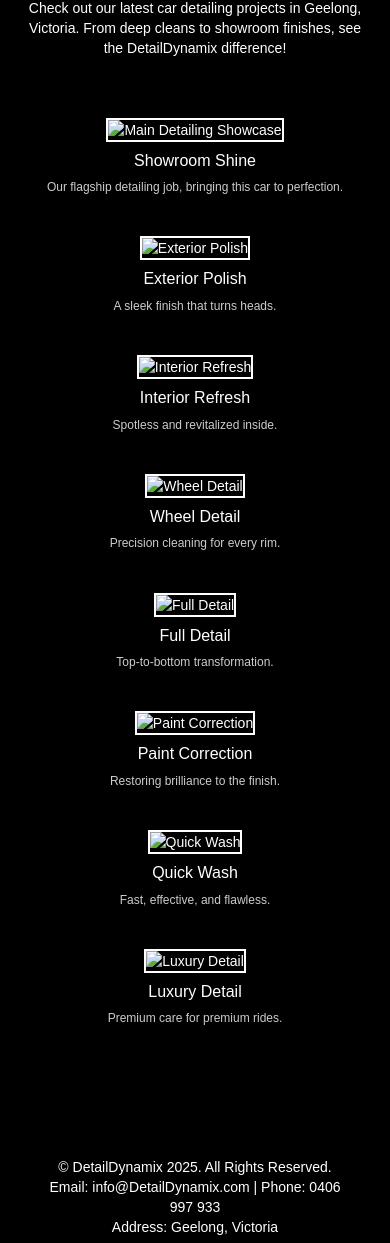
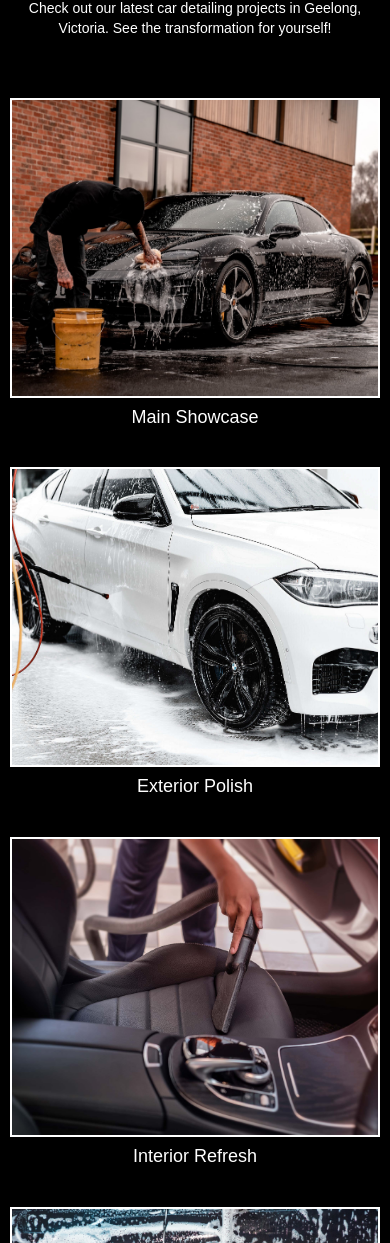
Before and after one commit to Sunderlandcash/Kobe-Car-Wash-, a plain HTML site: page gallery.html in a window 390 px wide. Shown: the part 211-1454 px from the top of the page. Drawn offline with nearby package versions, Linux system fonts and the light colour scheme; a web font is replaced by a local one.

Commit message:
Update gallery.html

```diff
--- a/gallery.html
+++ b/gallery.html
@@ -4,8 +4,8 @@
     <title>Gallery - DetailDynamix</title>
     <meta charset="UTF-8">
     <meta http-equiv="X-UA-Compatible" content="IE=edge,chrome=1">
-    <meta name="keywords" content="car detailing, Geelong, Victoria, auto care, gallery">
-    <meta name="description" content="Explore the DetailDynamix gallery showcasing our expert car detailing work in Geelong, Victoria. See the shine for yourself!">
+    <meta name="keywords" content="car detailing, Geelong, Victoria, gallery, auto care">
+    <meta name="description" content="Explore the DetailDynamix gallery showcasing our car detailing work in Geelong, Victoria. See the results for yourself!">
     <meta name="viewport" content="width=device-width, initial-scale=1.0">
     <link rel="alternate" href="https://www.detaildynamix.com/gallery.html" hreflang="en-au" />
     <link rel="canonical" href="https://www.detaildynamix.com/gallery.html">
@@ -58,10 +58,9 @@
             margin: 0;
         }
         .row { margin-left: -15px; margin-right: -15px; }
-        .col-xs-12, .col-sm-6, .col-md-4 { float: left; padding: 15px; }
+        .col-xs-12, .col-sm-6 { float: left; padding: 15px; }
         .col-xs-12 { width: 100%; }
         .col-sm-6 { width: 50%; }
-        .col-md-4 { width: 33.33%; }
         .clearfix { clear: both; }
         .button {
             display: inline-block;
@@ -69,6 +68,8 @@
             background: var(--button-bg);
             color: #fff;
             text-decoration: none;
+            border: none;
+            cursor: pointer;
         }
         .button:hover {
             background: var(--button-hover);
@@ -133,54 +134,23 @@
             color: var(--primary-text) !important;
         }
         .dropdown-menu a:hover {
-            background: #444; /* Darker hover for contrast */
+            background: #444;
             color: var(--primary-text) !important;
-        }
-        .gallery-item {
-            text-align: center;
-            position: relative;
         }
         .template-image {
             width: 100%;
-            height: 300px;
+            height: 400px;
             object-fit: cover;
             object-position: center;
             transition: transform 0.3s ease;
-            cursor: pointer;
-            border: 2px solid white; /* Added for visibility on black bg */
+            border: 2px solid white;
         }
         .template-image:hover {
             transform: scale(1.05);
         }
-        .gallery-item h3 {
-            font-size: 20px;
+        .gallery-item h1 {
+            font-size: 24px;
             margin: 10px 0;
-        }
-        .gallery-item p {
-            font-size: 14px;
-            color: #ccc; /* Lighter gray for contrast */
-        }
-        #image-overlay {
-            display: none;
-            position: fixed;
-            top: 0;
-            left: 0;
-            width: 100%;
-            height: 100%;
-            background: rgba(0, 0, 0, 0.9);
-            z-index: 2000;
-            justify-content: center;
-            align-items: center;
-            overflow: auto;
-        }
-        #expanded-image {
-            max-width: 90%;
-            max-height: 90vh;
-            object-fit: contain;
-            cursor: pointer;
-        }
-        main {
-            margin-top: 100px;
         }
         footer .social-icons a {
             margin: 0 10px;
@@ -199,40 +169,35 @@
         footer .social-icons a:hover {
             opacity: 0.8;
         }
+        main {
+            margin-top: 100px;
+        }
         @media (max-width: 768px) {
             .container { padding: 10px; }
             .header-title { font-size: 40px; }
             .callout h5 { font-size: 24px; }
-            .col-sm-6, .col-md-4 { width: 100%; }
-            .template-image { height: 250px; }
-            .gallery-item h3 { font-size: 18px; }
-            .gallery-item p { font-size: 12px; }
-            #expanded-image { max-width: 95%; max-height: 80vh; }
-            header {
-                padding: 10px 15px 50px 15px;
-                height: 80px;
-            }
+            .col-sm-6 { width: 100%; }
+            .template-image { height: 350px; }
+            footer { padding: 20px 10px; }
+            header { padding: 10px 15px 50px 15px; height: 80px; }
             .hamburger { font-size: 24px; }
-            main {
-                margin-top: 80px;
-            }
+            main { margin-top: 80px; }
             footer .social-icons a { font-size: 16px; }
+            .gallery-item h1 { font-size: 20px; }
         }
         @media (max-width: 480px) {
             .header-title { font-size: 30px; }
             .callout h5 { font-size: 20px; }
-            .template-image { height: 200px; }
-            .gallery-item h3 { font-size: 16px; }
-            .gallery-item p { font-size: 12px; }
-            #expanded-image { max-width: 95%; max-height: 70vh; }
-            header {
-                padding: 10px 15px 50px 15px;
-            }
+            .template-image { height: 300px; }
+            .gallery-item h1 { font-size: 18px; }
+            header { padding: 10px 15px 50px 15px; }
             .hamburger { font-size: 20px; }
-            main {
-                margin-top: 60px;
-            }
+            main { margin-top: 60px; }
             footer .social-icons a { font-size: 14px; }
+        }
+        @media (min-width: 769px) {
+            .template-image { height: 400px; }
+            .gallery-item h1 { font-size: 28px; }
         }
     </style>
 
@@ -244,28 +209,10 @@
                 if (st <= 0) {
                     $('header').css('background', 'transparent');
                 } else {
-                    $('header').css('background', 'black'); /* Matches theme */
+                    $('header').css('background', 'black');
                 }
             });
             $(window).trigger('scroll');
-
-            const overlay = $('<div id="image-overlay"></div>').appendTo('body');
-            const expandedImage = $('<img id="expanded-image">').appendTo(overlay);
-
-            $('.gallery-item .template-image').on('click', function() {
-                const src = $(this).attr('src');
-                const alt = $(this).attr('alt');
-                expandedImage.attr('src', src).attr('alt', alt);
-                overlay.fadeIn(300);
-                $('body').css('overflow', 'hidden');
-            });
-
-            overlay.on('click', function(e) {
-                if (e.target === this || e.target === expandedImage[0]) {
-                    overlay.fadeOut(300);
-                    $('body').css('overflow', 'auto');
-                }
-            });
         });
     </script>
 </head>
@@ -294,54 +241,54 @@
                     <div class="callout mg-b-md">
                         <h5>“Precision Detailing, Unmatched Shine”</h5>
                     </div>
-                    <h1>Our Gallery</h1>
-                    <p>Check out our latest car detailing projects in Geelong, Victoria. From deep cleans to showroom finishes, see the DetailDynamix difference!</p>
+                    <h1>Gallery</h1>
+                    <p>Check out our latest car detailing projects in Geelong, Victoria. See the transformation for yourself!</p>
                 </div>
             </div>
             <div class="container mg-b-lg">
-                <div class="row">
-                    <div class="col-xs-12 col-sm-6 col-md-4 gallery-item">
-                        <img src="images/image3.jpg" alt="Main Detailing Showcase" class="template-image">
-                        <h3>Showroom Shine</h3>
-                        <p>Our flagship detailing job, bringing this car to perfection.</p>
+                <section>
+                    <div class="row">
+                        <article class="gallery-item col-xs-12 col-sm-6">
+                            <img src="image3.jpg" alt="Main Detailing Showcase" class="template-image">
+                            <h1>Main Showcase</h1>
+                        </article>
+                        <article class="gallery-item col-xs-12 col-sm-6">
+                            <img src="image1.jpg" alt="Exterior Polish" class="template-image">
+                            <h1>Exterior Polish</h1>
+                        </article>
                     </div>
-                    <div class="col-xs-12 col-sm-6 col-md-4 gallery-item">
-                        <img src="images/image1.jpg" alt="Exterior Polish" class="template-image">
-                        <h3>Exterior Polish</h3>
-                        <p>A sleek finish that turns heads.</p>
+                    <div class="row">
+                        <article class="gallery-item col-xs-12 col-sm-6">
+                            <img src="image2.jpg" alt="Interior Refresh" class="template-image">
+                            <h1>Interior Refresh</h1>
+                        </article>
+                        <article class="gallery-item col-xs-12 col-sm-6">
+                            <img src="image4.jpg" alt="Wheel Detail" class="template-image">
+                            <h1>Wheel Detail</h1>
+                        </article>
                     </div>
-                    <div class="col-xs-12 col-sm-6 col-md-4 gallery-item">
-                        <img src="images/image2.jpg" alt="Interior Refresh" class="template-image">
-                        <h3>Interior Refresh</h3>
-                        <p>Spotless and revitalized inside.</p>
+                    <div class="row">
+                        <article class="gallery-item col-xs-12 col-sm-6">
+                            <img src="image5.jpg" alt="Full Detail" class="template-image">
+                            <h1>Full Detail</h1>
+                        </article>
+                        <article class="gallery-item col-xs-12 col-sm-6">
+                            <img src="image6.jpg" alt="Paint Correction" class="template-image">
+                            <h1>Paint Correction</h1>
+                        </article>
                     </div>
-                    <div class="col-xs-12 col-sm-6 col-md-4 gallery-item">
-                        <img src="images/image4.jpg" alt="Wheel Detail" class="template-image">
-                        <h3>Wheel Detail</h3>
-                        <p>Precision cleaning for every rim.</p>
+                    <div class="row">
+                        <article class="gallery-item col-xs-12 col-sm-6">
+                            <img src="image7.jpg" alt="Quick Wash" class="template-image">
+                            <h1>Quick Wash</h1>
+                        </article>
+                        <article class="gallery-item col-xs-12 col-sm-6">
+                            <img src="image8.jpg" alt="Luxury Detail" class="template-image">
+                            <h1>Luxury Detail</h1>
+                        </article>
                     </div>
-                    <div class="col-xs-12 col-sm-6 col-md-4 gallery-item">
-                        <img src="images/image5.jpg" alt="Full Detail" class="template-image">
-                        <h3>Full Detail</h3>
-                        <p>Top-to-bottom transformation.</p>
-                    </div>
-                    <div class="col-xs-12 col-sm-6 col-md-4 gallery-item">
-                        <img src="images/image6.jpg" alt="Paint Correction" class="template-image">
-                        <h3>Paint Correction</h3>
-                        <p>Restoring brilliance to the finish.</p>
-                    </div>
-                    <div class="col-xs-12 col-sm-6 col-md-4 gallery-item">
-                        <img src="images/image7.jpg" alt="Quick Wash" class="template-image">
-                        <h3>Quick Wash</h3>
-                        <p>Fast, effective, and flawless.</p>
-                    </div>
-                    <div class="col-xs-12 col-sm-6 col-md-4 gallery-item">
-                        <img src="images/image8.jpg" alt="Luxury Detail" class="template-image">
-                        <h3>Luxury Detail</h3>
-                        <p>Premium care for premium rides.</p>
-                    </div>
-                </div>
-                <div class="clearfix"></div>
+                    <div class="clearfix"></div>
+                </section>
             </div>
         </main>
     </div>
```
